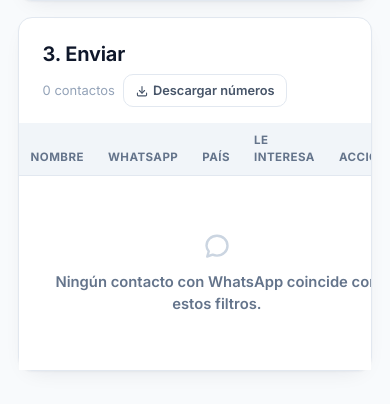
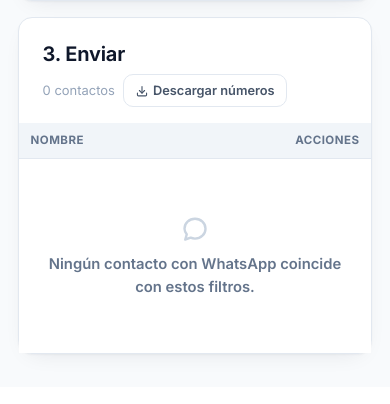
Before and after one commit to yubisDev/CenterComp, a Django app: page /compradores/campana-whatsapp/ in a window 390 px wide. Shown: the part 751-1155 px from the top of the page. After the commit the page ends 1111 px from the top, so only its background shows below. Run offline with Django 5.2, Linux system fonts and the light colour scheme; the visitor is signed in with stand-in values (Sample User, id 1); data comes from the database, SQL or seed files in the repository; data that the repository does not hold is empty; parts of the project's set-up code (start-up, migrations or seed data) failed here and were passed over.

Commit message:
Campaña WhatsApp usable desde el celular y README actualizado
- En pantallas pequeñas la tabla muestra solo nombre, número y botones.
- README describe la base unificada, importación, exportación y campaña de WhatsApp.

Co-Authored-By: Claude Opus 5.5 <noreply@anthropic.com>
Claude-Session: https://claude.ai/code/session_014j1QweDuhqzk4M66uvq72b

```diff
--- a/prospeccion/templates/prospeccion/compradores_campana_whatsapp.html
+++ b/prospeccion/templates/prospeccion/compradores_campana_whatsapp.html
@@ -107,9 +107,9 @@
             <thead>
                 <tr>
                     <th>Nombre</th>
-                    <th>WhatsApp</th>
-                    <th>País</th>
-                    <th>Le interesa</th>
+                    <th class="d-none d-sm-table-cell">WhatsApp</th>
+                    <th class="d-none d-md-table-cell">País</th>
+                    <th class="d-none d-md-table-cell">Le interesa</th>
                     <th class="text-end">Acciones</th>
                 </tr>
             </thead>
@@ -118,12 +118,14 @@
                 <tr class="{% if c.ya_enviado %}fila-enviada{% endif %}" data-fila>
                     <td>
                         <a class="row-link" href="{% url 'comprador_detalle' c.pk %}">{{ c.nombre_mostrar }}</a>
+                        <div class="small text-muted-soft d-sm-none">+{{ c.whatsapp_numero }}</div>
                         {% if not c.acepta_mensajes %}<div class="small text-muted-soft">Sin autorización registrada</div>{% endif %}
                     </td>
-                    <td class="text-muted-soft">+{{ c.whatsapp_numero }}</td>
-                    <td class="text-muted-soft">{{ c.pais|default:'—' }}</td>
-                    <td>{% for cat in c.categorias_interes.all %}<span class="pill pill-muted me-1">{{ cat.nombre }}</span>{% empty %}—{% endfor %}</td>
-                    <td class="text-end text-nowrap">
+                    <td class="text-muted-soft d-none d-sm-table-cell">+{{ c.whatsapp_numero }}</td>
+                    <td class="text-muted-soft d-none d-md-table-cell">{{ c.pais|default:'—' }}</td>
+                    <td class="d-none d-md-table-cell">{% for cat in c.categorias_interes.all %}<span class="pill pill-muted me-1">{{ cat.nombre }}</span>{% empty %}—{% endfor %}</td>
+                    <td class="text-end">
+                        <div class="d-flex flex-wrap justify-content-end gap-1">
                         <a class="btn btn-sm btn-outline-success d-inline-flex align-items-center gap-1" href="{{ c.whatsapp_url }}" target="_blank" rel="noopener" data-abrir>{% icon 'chat' size=14 %} Abrir WhatsApp</a>
                         {% if plantilla %}
                         <form method="post" action="{% url 'compradores_campana_whatsapp_registrar' %}" class="d-inline" data-registrar>
@@ -136,6 +138,7 @@
                             </button>
                         </form>
                         {% endif %}
+                        </div>
                     </td>
                 </tr>
             {% empty %}
```
Also changed, not shown: README.md.
